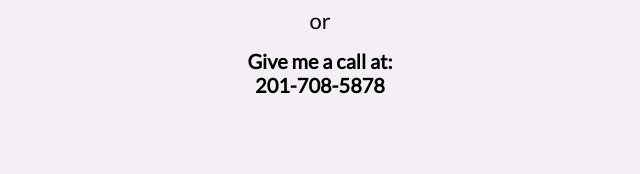
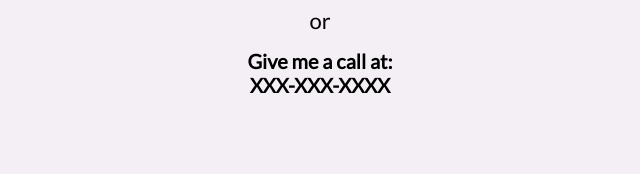
Before and after one commit to pisc9211/my-portfolio, a plain HTML site: page index.html in a window 1280 px wide. Shown: the part 2471-2645 px from the top of the page, 320-960 px from the left. Drawn offline with Linux system fonts and the light colour scheme.

Commit message:
took number out

```diff
--- a/index.html
+++ b/index.html
@@ -89,7 +89,7 @@
                 <h2>I'd love to hear from you!</h2>
                 <a href="mailTo:paul.chung510@gmail.com" class="about-btn">EMAIL ME</a>
                 <p>or</p>
-                <h5>Give me a call at: <br>201-708-5878</h5>
+                <h5>Give me a call at: <br>XXX-XXX-XXXX</h5>
             </div>
         </div>
 
```
